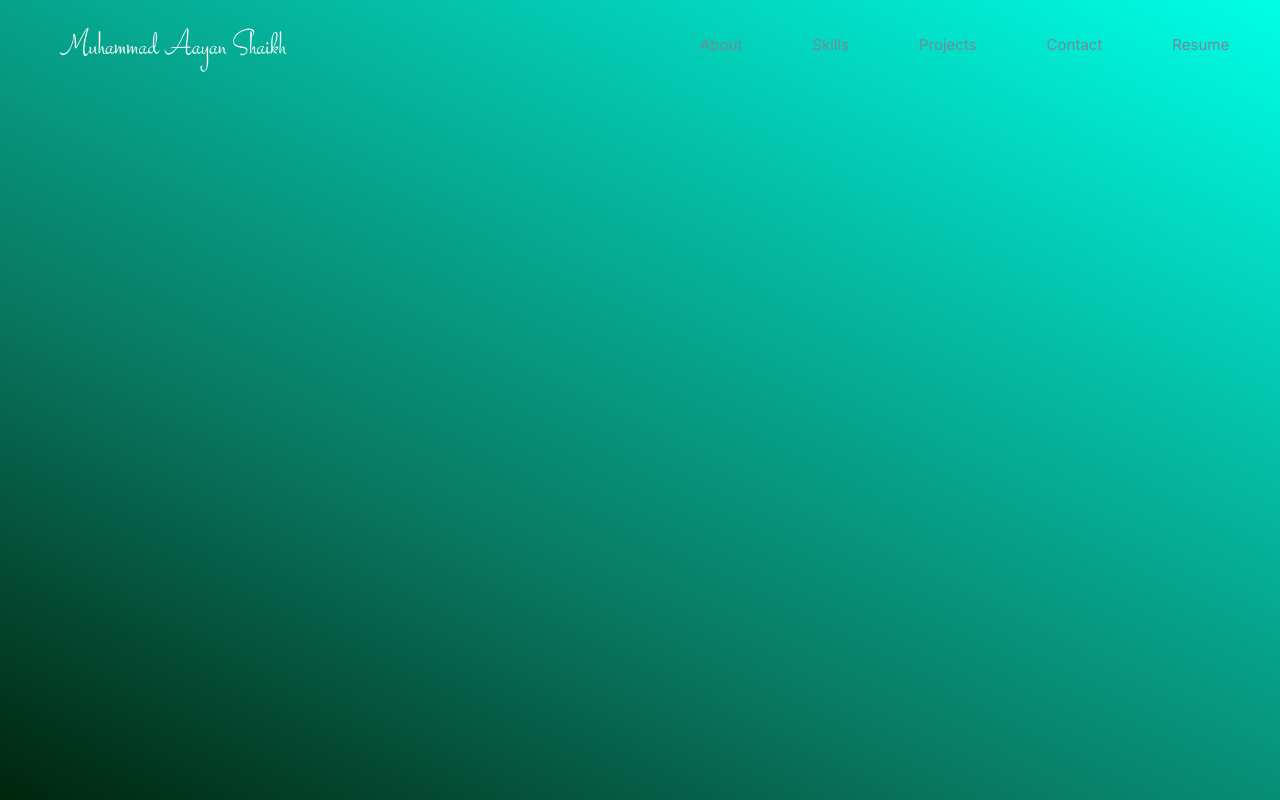
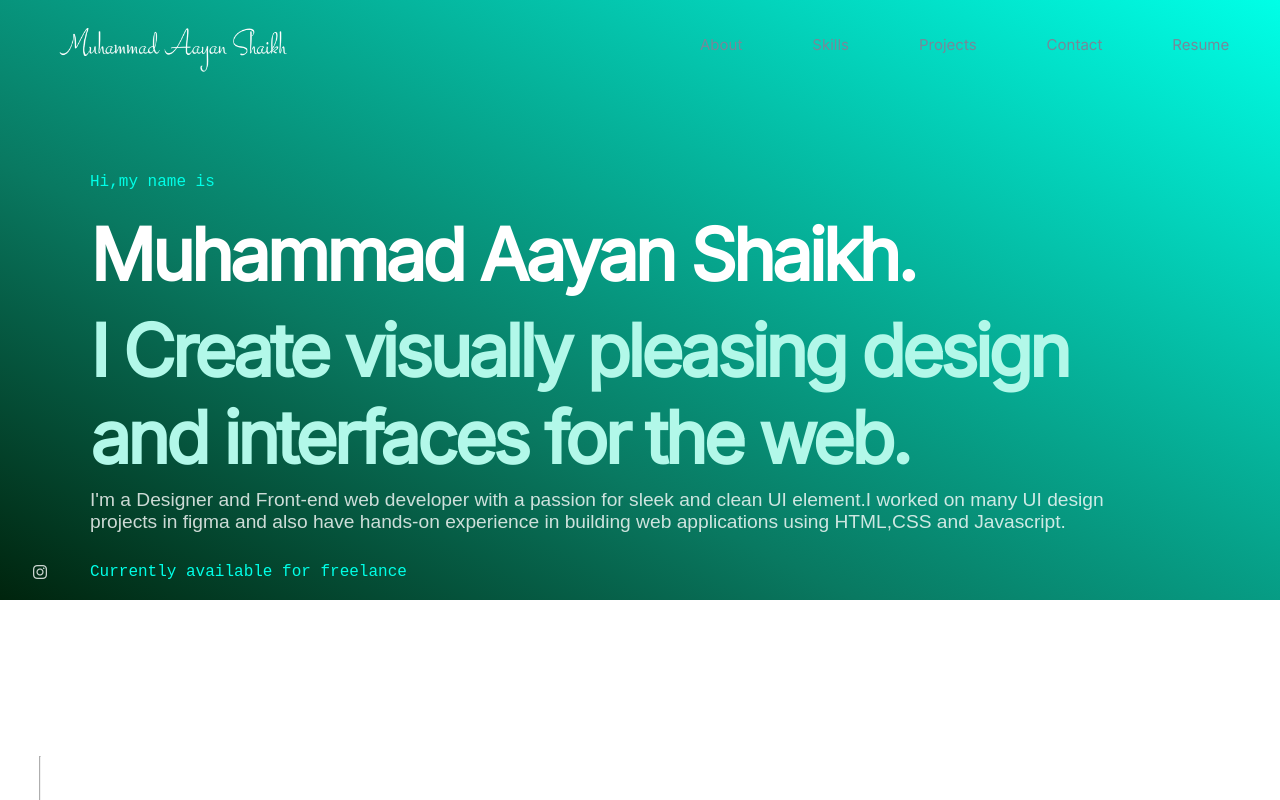
Before and after one commit to M-Aayan/Main-Portfolio, a plain HTML site: page index.html in a window 1280 px wide. Drawn offline with Linux system fonts and the light colour scheme.

Commit message:
done top section

```diff
--- a/index.html
+++ b/index.html
@@ -6,12 +6,14 @@
     <title>Portfolio</title>
     <link rel="stylesheet" href="style.css">
     <link href='https://fonts.googleapis.com/css?family=Inter' rel='stylesheet'>
+    <link rel="stylesheet" href="https://cdnjs.cloudflare.com/ajax/libs/font-awesome/6.7.2/css/all.min.css" integrity="sha512-Evv84Mr4kqVGRNSgIGL/F/aIDqQb7xQ2vcrdIwxfjThSH8CSR7PBEakCr51Ck+w+/U6swU2Im1vVX0SVk9ABhg==" crossorigin="anonymous" referrerpolicy="no-referrer" />
 </head>
 <body>
     <div class="main-container">
 
 
 
+        <!-- navbar  -->
         <div class="navbar">
                 <ul>
                     <li><a href="#">About</a></li>
@@ -26,6 +28,31 @@
         </div>
 
 
+        <!-- about section  -->
+        <section class="about-section">
+        <div class="about-section-info">
+            <p class="info-1">Hi,my name is</p>
+            <h1>Muhammad Aayan Shaikh.</h1>
+            <h2>I Create  visually pleasing design</h2>
+            <h2>and interfaces for the web.</h2>
+        </div>
+        <div class="about-info">
+            <p>I'm a Designer and Front-end web developer with a passion for sleek and clean UI element.I worked on many UI design projects in figma and also have hands-on experience in building web applications using HTML,CSS and Javascript.</p>
+        </div>
+        <div class="about-info2">
+            <p>Currently available for freelance</p>
+        </div>
+        </section>
+
+
+        <!-- social side panels -->
+        <div class="side-social-accounts">
+            <a href="https://www.instagram.com/muhammad_aayan_69/" target="_blank"><i class="fa-brands fa-instagram"></i></a>
+            <a href="#" target="_blank"><i class="fa-brands fa-linkedin-in"></i></a>
+            <a href="#" target="_blank"><i class="fa-brands fa-facebook-f"></i></a>
+            <a href="https://github.com/M-Aayan" target="_blank"><i class="fa-brands fa-github"></i></a>
+            <div class="hr-line"><hr></div>
+        </div>
 
 
 
--- a/style.css
+++ b/style.css
@@ -1,4 +1,4 @@
-body{
+*{
     padding: 0px;
     margin: 0px;
     box-sizing: border-box;
@@ -6,7 +6,7 @@ body{
 }
 
 .main-container{
-    height: 100vh;
+    height: auto !important;
     width: 100%;
     background: linear-gradient(27deg, rgba(0,36,13,1) 0%, rgba(9,121,97,1) 35%, rgba(0,255,231,1) 100%);
 }
@@ -51,7 +51,7 @@ body{
 .logo img{
     height: 60px;
     width: auto;
-    position: fixed;
+    position: absolute;
     left: 50px;
     top: 20px;
     display: block;
@@ -61,3 +61,111 @@ body{
     transform: scale(1.1);
     transition: all 0.1s ease;
 }
+
+/* about section  */
+
+.about-section{
+    width: 1024px;
+    height: 430px;
+    margin-top: 80px;
+    margin-left: 90px;
+    display: flex;
+    flex-direction: column;
+}
+
+.info-1{
+    font-size: 1rem;
+    font-family: Roboto Mono, monospace;
+    opacity: 1;
+    color: #00FFE7;
+    line-height: 1.5rem;
+    margin-bottom: 25px;
+}
+
+.about-section-info h1{
+    font-size: 4.5rem;
+    line-height: 1;
+    font-weight: 700;
+    font-family: Inter, sans-serif;
+    color: white ;
+    letter-spacing: -.05em;
+    margin-bottom: 24px;
+}
+
+.about-section-info h2{
+    font-size: 4.5rem;
+    line-height: 1;
+    font-weight: 700;
+    font-family: Inter, sans-serif;
+    color: rgb(178, 248, 233);
+    letter-spacing: -.05em;
+    margin-bottom: 15px;
+}
+
+.about-info{
+    font-size: 1.2rem;
+    font-family: sans-serif;
+    opacity: 0.8;
+}
+
+.about-info2 p{
+    display: inline-block;
+    margin-top: 30px;
+    font-size: 1rem;
+    font-family: Roboto Mono, monospace;
+    color: #00FFE7;
+    opacity: 1;
+}
+
+.about-info2 p:hover{
+    transition: all 0.5s ease;
+    cursor: pointer;
+    transform: scale(1.1);
+    border-bottom: 2px solid rgba(9,121,97,1);
+    border-radius: 10%;
+}
+
+/* side account pannel  */
+.side-social-accounts{
+   display: flex;
+   flex-direction: column;
+   align-items: center;
+   gap: 30px;
+   width: 44px;
+   height: 336px;
+   opacity: 0.8;
+   position: fixed;
+   left: 18px;
+   bottom: -100px;
+   right: 1171px;
+}
+
+.fa-instagram:hover{
+    transition: all 0.1s ease;
+    transform: scale(2.2);
+    color: #6edbd0;
+}
+
+.fa-linkedin-in:hover{
+    transition: all 0.1s ease;
+    transform: scale(2.2);
+    color: #6edbd0;
+}
+
+.fa-facebook-f:hover{
+    transition: all 0.1s ease;
+    transform: scale(2.2);
+    color: #6edbd0;
+}
+
+.fa-github:hover{
+    transition: all 0.1s ease;
+    transform: scale(2.2);
+    color: #6edbd0;
+}
+
+.hr-line hr{
+    width: 2px;
+    height: 96px;
+    color: white;
+}
```
